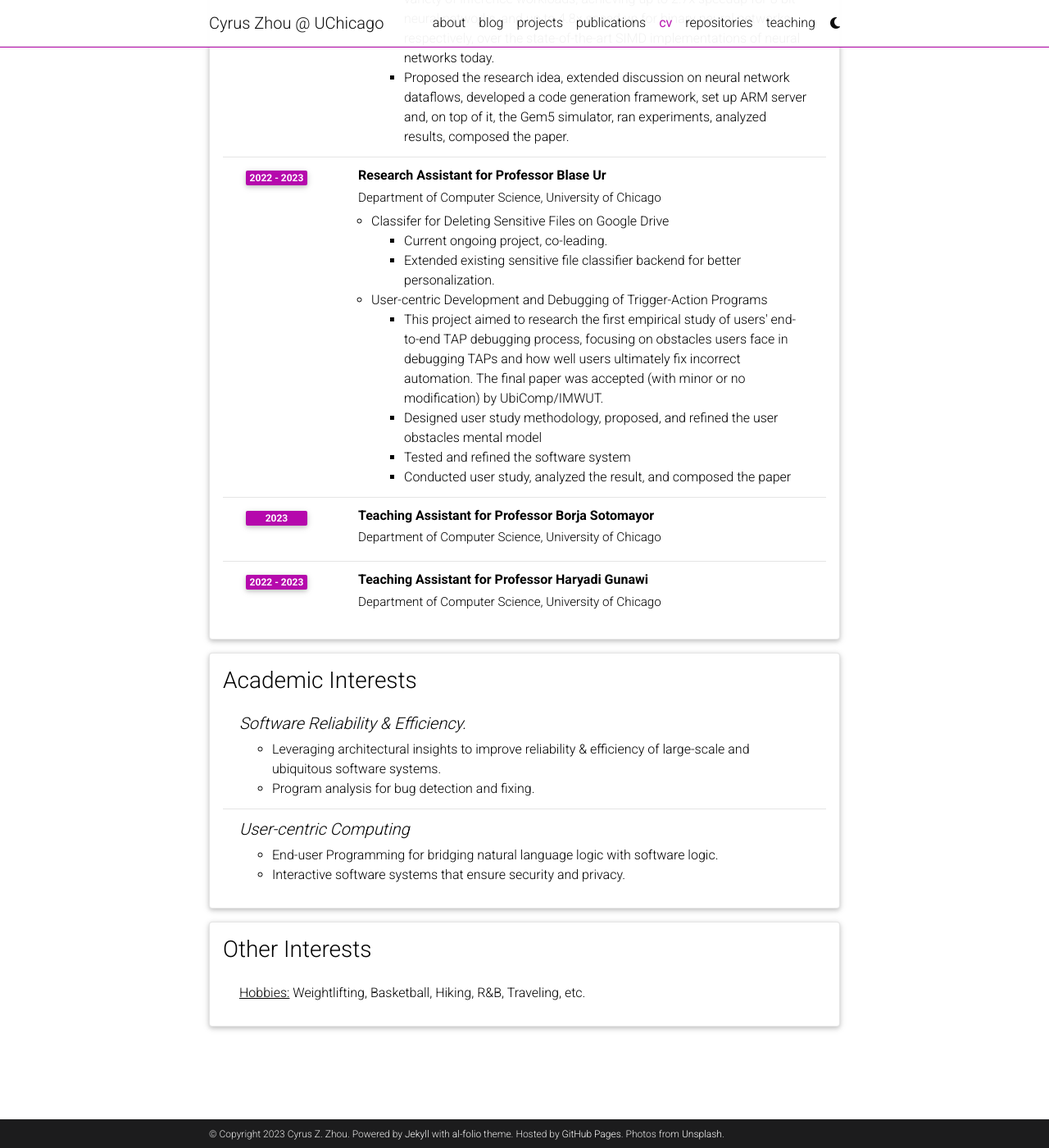
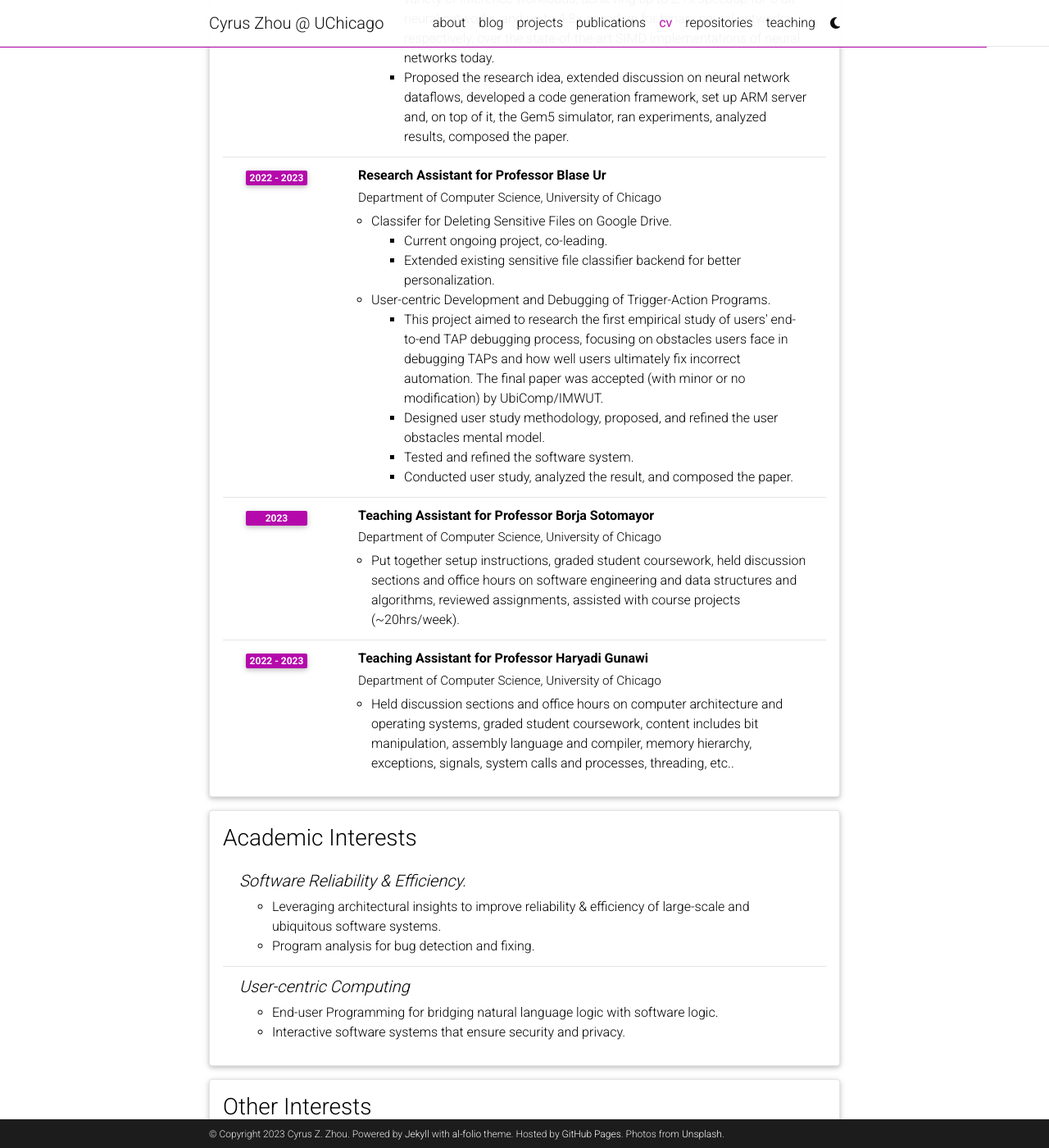
Before and after one commit to cyruszzhou/cyruszzhou.github.io, a Jekyll site: the page built from _pages/cv.md, in a window 1280 px wide and 1400 px high, scrolled down 2423 px. Shown: the whole window at 82% size. Built offline with Jekyll 4.4.1, drawn with Linux system fonts in a browser that asks for light colours; comment, search, counter and statistics services are not loaded; a style sheet for code colours, icons or effects is not loaded; some of the changed text lies outside the part shown.

Commit message:
TA experience

```diff
--- a/_data/cv.yml
+++ b/_data/cv.yml
@@ -64,13 +64,13 @@
       institution: Department of Computer Science, University of Chicago
       year: 2022 - 2023
       description:
-        - title: Architectural Support for Mixed Precision Neural Networks
+        - title: Architectural Support for Mixed Precision Neural Networks.
           contents:
           - Current ongoing project, leading.
           - Added Heterogenous SIMD support (with precision information stored in the metadata register) to the GEM5 simulator.
           - Replicated existing mixed-precision schemes on SIMD architecture.
           - Led and coordinated a team of 5 students.
-        - title: Data Scheduling for Neural Networks on CPUs using SIMD Architecture
+        - title: Data Scheduling for Neural Networks on CPUs using SIMD Architecture.
           contents:
           - We address the challenges associated with deploying neural networks on CPUs, with a particular focus on minimizing inference time while maintaining accuracy. Our novel approach is to use the dataflow (i.e., computation order) of a neural network to explore data reuse opportunitie using heuristic-guided analysis and a code generation framework, which enables exploration of various Single Instruction, Multiple Data (SIMD) implementations to achieve optimized neural network execution. Our results demonstrate that the dataflow that keeps outputs in SIMD registers while also maximizing both input and weight reuse consistently yields the best performance for a wide variety of inference workloads, achieving up to 2.7x speedup for 8-bit neural networks, and up to 4.8x speed up for binary neural networks, respectively, over the state-of-the-art SIMD implementations of neural networks today.
           - Proposed the research idea, extended discussion on neural network dataflows, developed a code generation framework, set up ARM server and, on top of it, the Gem5 simulator, ran experiments, analyzed results, composed the paper.
@@ -79,26 +79,27 @@
       institution: Department of Computer Science, University of Chicago
       year: 2022 - 2023
       description:
-      - title: Classifer for Deleting Sensitive Files on Google Drive
+      - title: Classifer for Deleting Sensitive Files on Google Drive.
         contents:
           - Current ongoing project, co-leading.
           - Extended existing sensitive file classifier backend for better personalization.
-      - title: User-centric Development and Debugging of Trigger-Action Programs
+      - title: User-centric Development and Debugging of Trigger-Action Programs.
         contents:
           - This project aimed to research the first empirical study of users' end-to-end TAP debugging process, focusing on obstacles users face in debugging TAPs and how well users ultimately fix incorrect automation. The final paper was accepted (with minor or no modification) by UbiComp/IMWUT.
-          - Designed user study methodology, proposed, and refined the user obstacles mental model
-          - Tested and refined the software system
-          - Conducted user study, analyzed the result, and composed the paper
+          - Designed user study methodology, proposed, and refined the user obstacles mental model.
+          - Tested and refined the software system.
+          - Conducted user study, analyzed the result, and composed the paper.
 
 
     - title: Teaching Assistant for Professor Borja Sotomayor
       institution: Department of Computer Science, University of Chicago
       year: 2023
+      description: Put together setup instructions, graded student coursework, held discussion sections and office hours on software engineering and data structures and algorithms, reviewed assignments, assisted with course projects (~20hrs/week).
 
     - title: Teaching Assistant for Professor Haryadi Gunawi
       institution: Department of Computer Science, University of Chicago
       year: 2022 - 2023
-      description:
+      description: Held discussion sections and office hours on computer architecture and operating systems, graded student coursework, content includes bit manipulation, assembly language and compiler, memory hierarchy, exceptions, signals, system calls and processes, threading, etc..
 
 - title: Academic Interests
   type: nested_list
```
